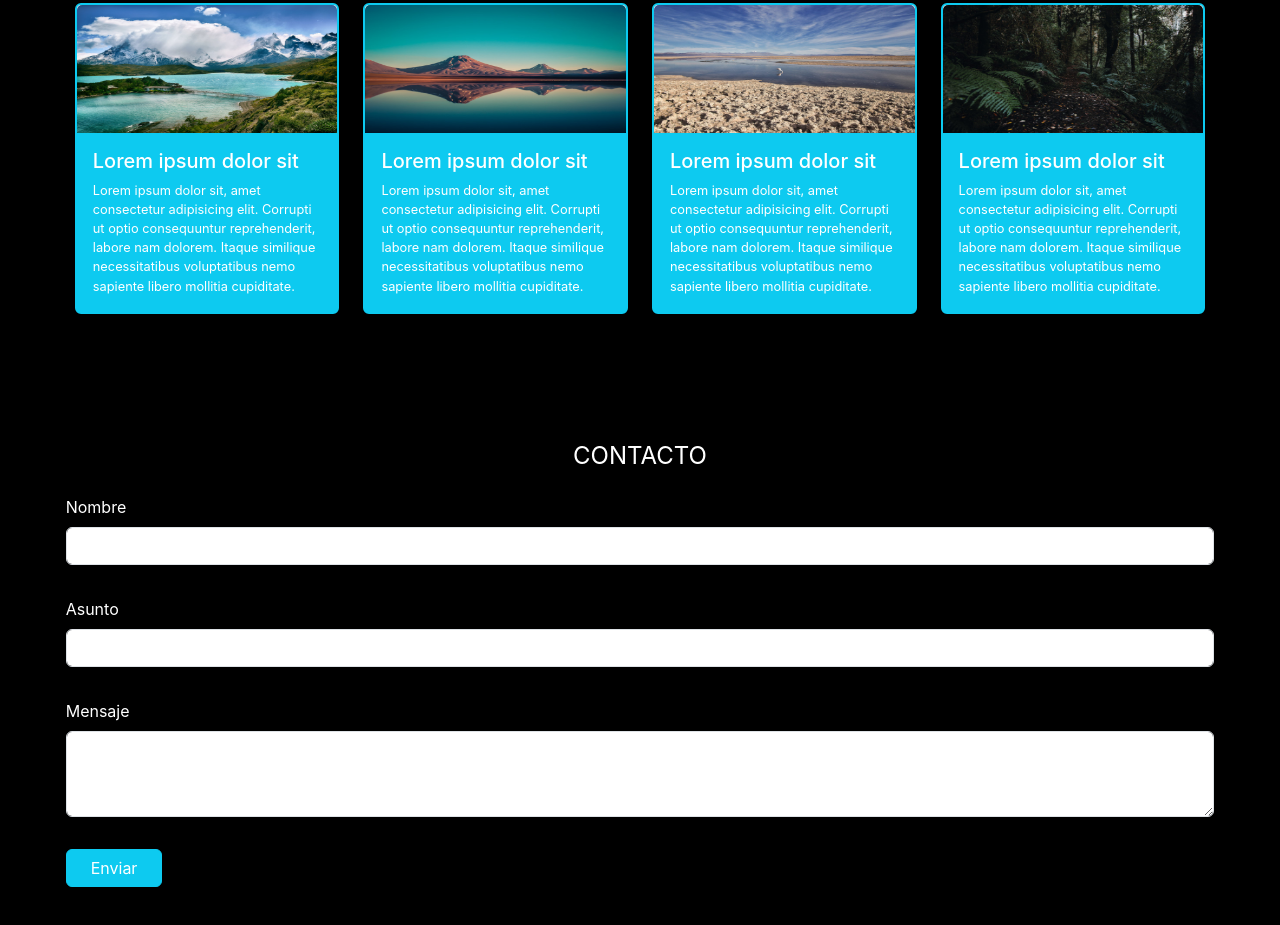
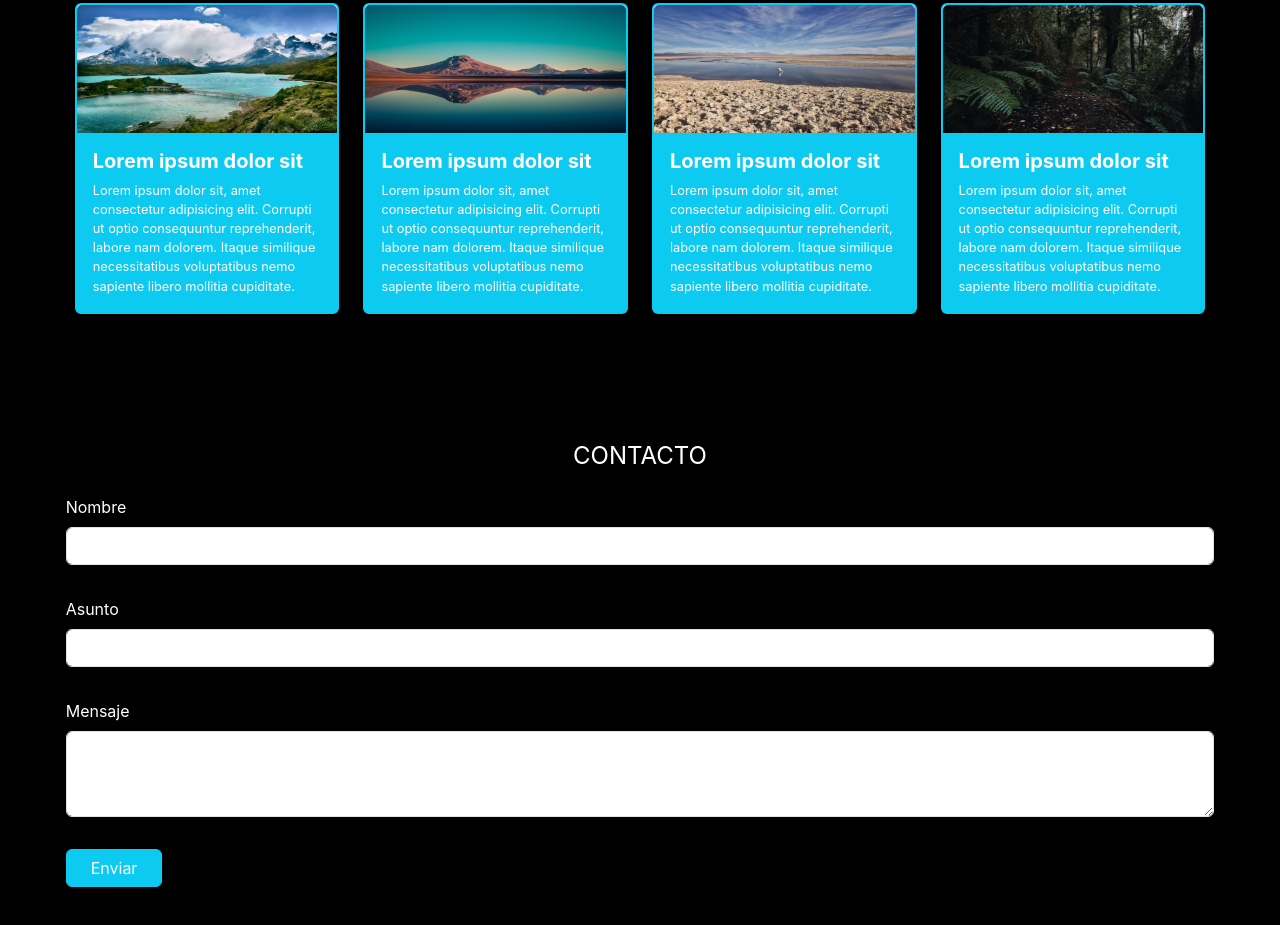
Before and after one commit to Rsp1dev/ViajesChile, a plain HTML site: page index.html in a window 1280 px wide. Shown: the part 1329-2254 px from the top of the page. Drawn offline with nearby package versions, Linux system fonts and the light colour scheme.

Commit message:
[MOD] Negrita titulos cards seccion destacados

```diff
--- a/index.html
+++ b/index.html
@@ -115,7 +115,7 @@
             <div class="card mb-4 zoom">
               <img src="assets/img/card1.jpg" class="card-img-top" alt="Torres del Paine">
               <div class="card-body">
-                <h5 class="card-title">Lorem ipsum dolor sit</h5>
+                <h5 class="card-title fw-bold">Lorem ipsum dolor sit</h5>
                 <p class="card-text">Lorem ipsum dolor sit, amet consectetur adipisicing elit. Corrupti ut optio consequuntur reprehenderit, labore nam dolorem. Itaque similique necessitatibus voluptatibus nemo sapiente libero mollitia cupiditate.</p>
               </div>
             </div>
@@ -125,7 +125,7 @@
             <div class="card mb-4 zoom">
               <img src="assets/img/card2.jpg" class="card-img-top" alt="Lagunas Altipláncias">
               <div class="card-body">
-                <h5 class="card-title">Lorem ipsum dolor sit</h5>
+                <h5 class="card-title fw-bold">Lorem ipsum dolor sit</h5>
                 <p class="card-text">Lorem ipsum dolor sit, amet consectetur adipisicing elit. Corrupti ut optio consequuntur reprehenderit, labore nam dolorem. Itaque similique necessitatibus voluptatibus nemo sapiente libero mollitia cupiditate.</p>
               </div>
             </div>
@@ -135,7 +135,7 @@
             <div class="card mb-4 zoom">
               <img src="assets/img/card3.jpg" class="card-img-top" alt="Salar de Atacama">
               <div class="card-body">
-                <h5 class="card-title">Lorem ipsum dolor sit</h5>
+                <h5 class="card-title fw-bold">Lorem ipsum dolor sit</h5>
                 <p class="card-text">Lorem ipsum dolor sit, amet consectetur adipisicing elit. Corrupti ut optio consequuntur reprehenderit, labore nam dolorem. Itaque similique necessitatibus voluptatibus nemo sapiente libero mollitia cupiditate.</p>
               </div>
             </div>
@@ -145,7 +145,7 @@
             <div class="card mb-4 zoom">
               <img src="assets/img/card4.jpg" class="card-img-top" alt="Bosque del Sur de Chile">
               <div class="card-body">
-                <h5 class="card-title">Lorem ipsum dolor sit</h5>
+                <h5 class="card-title fw-bold">Lorem ipsum dolor sit</h5>
                 <p class="card-text">Lorem ipsum dolor sit, amet consectetur adipisicing elit. Corrupti ut optio consequuntur reprehenderit, labore nam dolorem. Itaque similique necessitatibus voluptatibus nemo sapiente libero mollitia cupiditate.</p>
               </div>
             </div>
```
